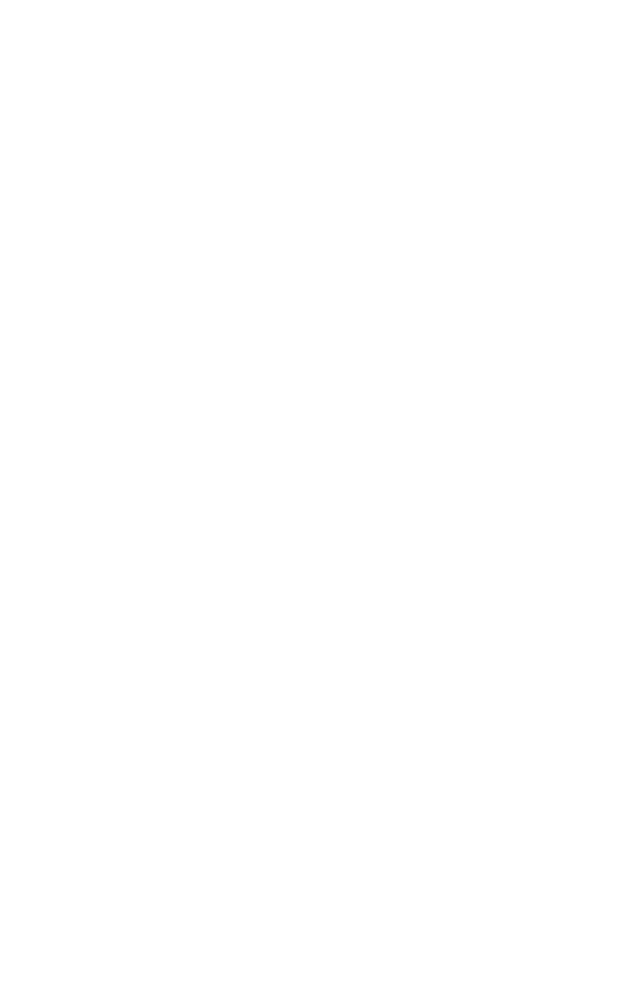
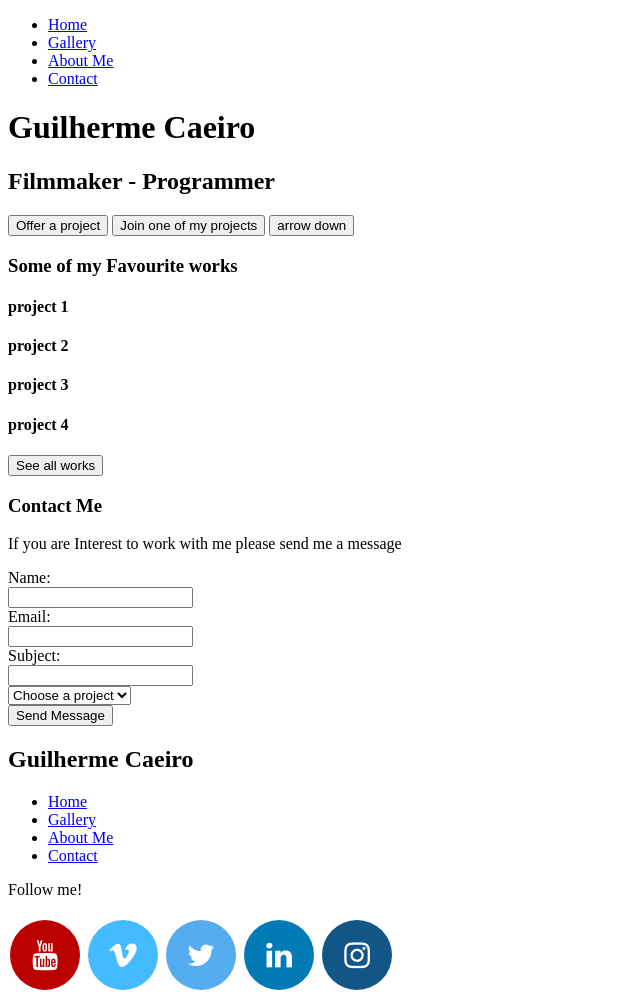
Before and after one commit to GuilhermeC18/1stproject, a plain HTML site: page index.html in a window 1280 px wide. Shown: the whole page, without its empty margins (0-640 px from the left). Before the commit the page ends 800 px from the top, so only its background shows below. Drawn offline with Linux system fonts and the light colour scheme.

Commit message:
added most of the html files

```diff
--- a/index.html
+++ b/index.html
@@ -3,9 +3,140 @@
 <head>
     <meta charset="UTF-8">
     <meta name="viewport" content="width=device-width, initial-scale=1.0">
-    <title>Document</title>
+    <title>Filmmaker Portfolio  - Guilherme Caeiro - Homepage</title>
+    <link rel="stylesheet" href="https://cdnjs.cloudflare.com/ajax/libs/font-awesome/4.7.0/css/font-awesome.min.css">
 </head>
 <body>
 
+    <nav>
+        <ul>
+            <li><a href="index.html">Home</a></li>
+            <li><a href="gallery.html">Gallery</a></li>
+            <li><a href="about.html">About Me</a></li>
+            <li><a class = "dropdownform" href="contact.html">Contact</a></li>
+        </ul>
+    </nav>
+
+    <header>
+        <h1>
+            Guilherme Caeiro
+        </h1>
+        <h2>
+            Filmmaker - Programmer
+        </h2>
+        <button class = "callforaction">Offer a project</button>
+        <button class = "callforaction">Join one of my projects</button>
+        <button class = "nextpagebutton">arrow down</button>
+    </header>
+
+    <main>
+        <section id = "homeworks">
+            <h3>Some of my Favourite works</h3>
+            <div class = "workOnHomepage">
+                <h4>project 1</h4>
+            </div>
+            <div class = "workOnHomepage">
+                <h4>project 2</h4>
+            </div>
+            <div class = "workOnHomepage , desktopWork">
+                <h4>project 3</h4>
+            </div>
+            <div class = "workOnHomepage , desktopWork">
+                <h4>project 4</h4>
+            </div>
+            <button>See all works</button>
+        </section>
+
+        <section class = "homeContact">
+            <h3>Contact Me</h3>
+            <p>If you are Interest to work with me please send me a message</p>
+            <form>
+                <label for="fname">Name:</label><br>
+                <input type="text" id="name" name="name"><br>
+                <label for="email">Email:</label><br>
+                <input type="text" id="email" name="email"><br>
+                <label for="subject">Subject:</label><br>
+                <input type="text" id="subject" name="subject"><br>
+                <select name="project" id="project">
+                    <option selected value="" disabled="disabled">Choose a project</option>
+                    <option value="projectnew">new project</option>
+                    <option value="project1">project 1</option>
+                    <option value="project2">project 2</option>
+                </select><br>
+                <input type="submit" value="Send Message">
+            </form>
+        </section>
+    </main>
+
+    <footer>
+        <div class = "footerflex">
+            <div>
+                <h2>Guilherme Caeiro</h2>
+            </div>
+
+            <div>
+                <ul>
+                    <li><a href="index.html">Home</a></li>
+                    <li><a href="gallery.html">Gallery</a></li>
+                    <li><a href="about.html">About Me</a></li>
+                    <li><a class = "dropdownform" href="contact.html">Contact</a></li>
+                </ul>
+            </div>
+
+            <div class = "socialbox">
+                <p>Follow me!</p>
+                <a href="#" class="fa fa-youtube"></a>
+                <a href="#" class="fa fa-vimeo"></a>
+                <a href="#" class="fa fa-twitter"></a>
+                <a href="#" class="fa fa-linkedin"></a>
+                <a href="#" class="fa fa-instagram"></a>
+            </div>
+        </div>
+    </footer>
 </body>
+<style>
+
+/* will be moved to the css file got it from https://www.w3schools.com/howto/howto_css_social_media_buttons.asp */
+
+    .fa {
+        padding: 20px;
+        font-size: 30px;
+        width: 30px;
+        text-align: center;
+        text-decoration: none;
+        margin: 5px 2px;
+        border-radius: 50px;
+    }
+
+    .fa:hover {
+        opacity: 0.7;
+    }
+    .fa-instagram {
+
+        background: #125688;
+        color: white;
+    }
+    .fa-twitter {
+        background: #55ACEE;
+        color: white;
+    }
+    .fa-linkedin {
+        background: #007bb5;
+        color: white;
+    }
+
+    .fa-youtube {
+        background: #bb0000;
+        color: white;
+    }
+
+    .fa-instagram {
+        background: #125688;
+        color: white;
+    }
+    .fa-vimeo {
+        background: #45bbff;
+        color: white;
+    }
+</style>
 </html>
```
Also changed, not shown: about.html (added, +36 -0 lines), contact.html (added, +47 -0 lines), gallery.html (added, +77 -0 lines), innermovie.html (added, +32 -0 lines).
